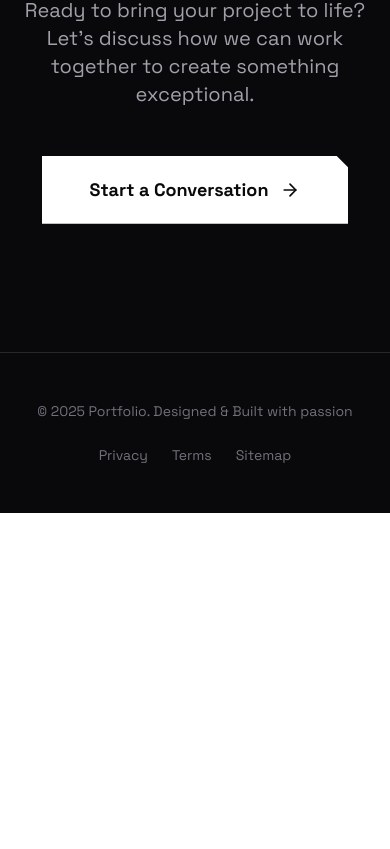
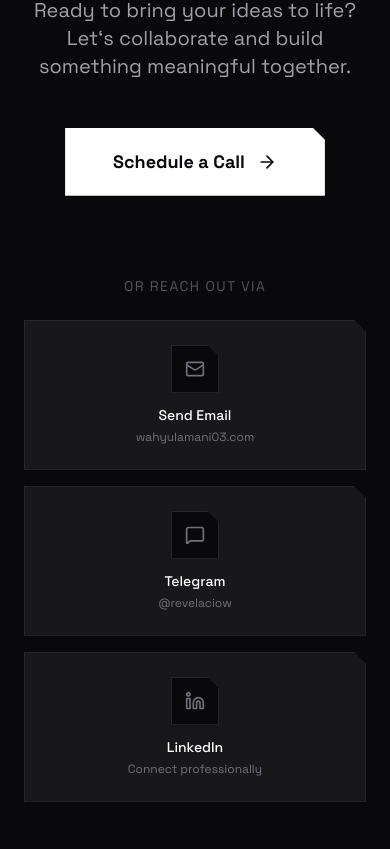
Before and after one commit to WahyuLamani/portofolio, a Next.js app: page / in a window 390 px wide. Shown: the part 9095-9944 px from the top of the page. Before the commit the page ends 9608 px from the top, so only its background shows below. Built offline with nearby package versions, Linux system fonts and the light colour scheme.

Commit message:
edit contact section

```diff
--- a/components/section/ContactSection.tsx
+++ b/components/section/ContactSection.tsx
@@ -1,4 +1,11 @@
-import { ArrowRight } from "lucide-react";
+import { contactMethods } from "@/lib/data";
+import {
+  ArrowRight,
+  Calendar,
+  Mail,
+  MessageSquare,
+  Linkedin,
+} from "lucide-react";
 
 export default function ContactSection() {
   return (
@@ -8,23 +15,64 @@ export default function ContactSection() {
           <h2 className="text-5xl md:text-7xl font-bold leading-tight">
             Let's Create
             <br />
-              <span className="gradient-text">
-                Something Great
-              </span>
+            <span className="gradient-text">Something Great</span>
           </h2>
           <div className="w-32 h-1 bg-gradient-to-r from-transparent via-zinc-700 to-transparent mx-auto" />
         </div>
 
         <p className="text-xl text-zinc-400 max-w-2xl mx-auto">
-            Ready to bring your project to life? Let's discuss how we can work together
-            to create something exceptional.
+          Ready to bring your ideas to life? Let&lsquo;s collaborate and build
+          something meaningful together.
         </p>
 
-          <button className="px-12 py-5 bg-white text-zinc-950 font-bold text-lg clip-corner hover:bg-zinc-200 transition-all inline-flex items-center gap-3 group">
-            Start a Conversation
+        {/* Primary CTA */}
+        <div>
+          <a
+            href={contactMethods[0].href}
+            target="_blank"
+            rel="noopener noreferrer"
+            className="px-12 py-5 bg-white text-zinc-950 font-bold text-lg clip-corner hover:bg-zinc-200 transition-all inline-flex items-center gap-3 group"
+          >
+            {contactMethods[0].label}
             <ArrowRight className="w-5 h-5 group-hover:translate-x-1 transition-transform" />
-          </button>
+          </a>
+        </div>
+
+        {/* Alternative Contact Methods */}
+        <div className="pt-8">
+          <p className="text-sm text-zinc-600 uppercase tracking-widest mb-6">
+            Or reach out via
+          </p>
+          <div className="grid md:grid-cols-3 gap-4 max-w-3xl mx-auto">
+            {contactMethods.slice(1).map((method, index) => {
+              const Icon = method.icon;
+              return (
+                <a
+                  key={index}
+                  href={method.href}
+                  target="_blank"
+                  rel="noopener noreferrer"
+                  className="group p-6 bg-zinc-900 border border-zinc-800 hover:border-zinc-700 transition-all clip-corner"
+                >
+                  <div className="flex flex-col items-center text-center space-y-3">
+                    <div className="w-12 h-12 bg-zinc-950 border border-zinc-800 flex items-center justify-center clip-corner group-hover:border-zinc-700 transition-colors">
+                      <Icon className="w-5 h-5 text-zinc-500 group-hover:text-zinc-300 transition-colors" />
+                    </div>
+                    <div>
+                      <p className="font-medium text-sm group-hover:text-zinc-300 transition-colors">
+                        {method.label}
+                      </p>
+                      <p className="text-xs text-zinc-500 mt-1">
+                        {method.description}
+                      </p>
+                    </div>
+                  </div>
+                </a>
+              );
+            })}
+          </div>
+        </div>
       </div>
     </section>
-    )
+  );
 }
--- a/lib/data.ts
+++ b/lib/data.ts
@@ -1,10 +1,12 @@
 import {
+  Calendar,
   Facebook,
   Github,
   Instagram,
   Linkedin,
   LucideIcon,
   Mail,
+  MessageSquare,
 } from "lucide-react";
 
 export const projects: Project[] = [
@@ -161,3 +163,40 @@ export const Spesialists: string[] = [
   "PostgreSQL",
   "MySql",
 ];
+
+export const contactMethods: {
+  icon: LucideIcon;
+  label: string;
+  description: string;
+  href: string;
+  primary: boolean;
+}[] = [
+  {
+    icon: Calendar,
+    label: "Schedule a Call",
+    description: "Book a 30-min consultation",
+    href: "https://cal.com/wahyu-lamani", // Cal.com
+    primary: true,
+  },
+  {
+    icon: Mail,
+    label: "Send Email",
+    description: "wahyulamani03.com",
+    href: "mailto:wahyulamani03.com",
+    primary: false,
+  },
+  {
+    icon: MessageSquare,
+    label: "Telegram",
+    description: "@revelaciow",
+    href: "https://t.me/revelaciow",
+    primary: false,
+  },
+  {
+    icon: Linkedin,
+    label: "LinkedIn",
+    description: "Connect professionally",
+    href: "https://www.linkedin.com/in/wahyulamani/",
+    primary: false,
+  },
+];
```
Lines whose indentation alone changed are shown as unchanged.
